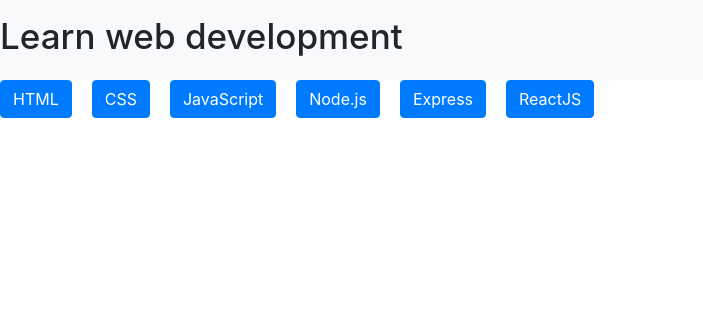
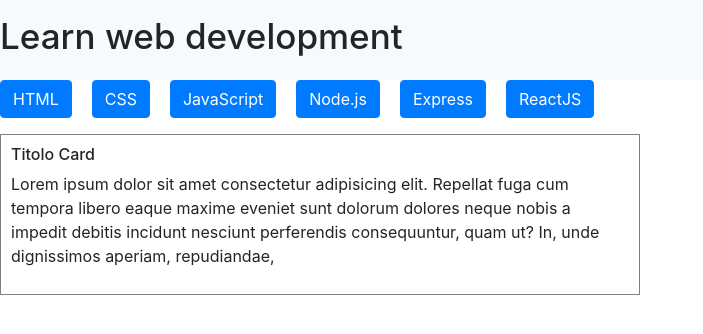
Before and after one commit to riccardo-ottavi/react-use-state, a React (Vite) app: page / in a window 1280 px wide. Shown: the top 334 px of the page, without its empty margins (0-703 px from the left). Built offline with nearby package versions, Linux system fonts and the light colour scheme.

Commit message:
inserisci la card per la descrizione del linguaggio

```diff
--- a/src/App.css
+++ b/src/App.css
@@ -25,3 +25,13 @@
   max-width: 400px;
 
 }
+
+.lang-card {
+  border: 1px grey solid;
+  width: 50%;
+  padding: 10px;
+}
+
+h2 {
+  font-size: 16px;
+}
--- a/src/App.jsx
+++ b/src/App.jsx
@@ -1,6 +1,7 @@
 import './App.css'
 import MyBtnList from './components/MyBtnList'
 import MyHeader from "./components/MyHeader"
+import LanguageCard from './components/LanguageCard'
 
 function App() {
   console.log("provaaaaaaaaaa")
@@ -9,6 +10,7 @@
     <>
       <MyHeader/>
       <MyBtnList/>
+      <LanguageCard/>
     </>
   )
 }
--- /dev/null
+++ b/src/components/LanguageCard.jsx
@@ -0,0 +1,9 @@
+export default function LanguageCard(){
+    return(
+        <div className="lang-card">
+            <h2>Titolo Card</h2>
+            <p>Lorem ipsum dolor sit amet consectetur adipisicing elit. Repellat fuga cum tempora libero eaque maxime eveniet sunt dolorum dolores neque nobis a impedit debitis incidunt nesciunt perferendis consequuntur, quam ut?
+            In, unde dignissimos aperiam, repudiandae, </p>
+        </div>
+    )
+}
```
